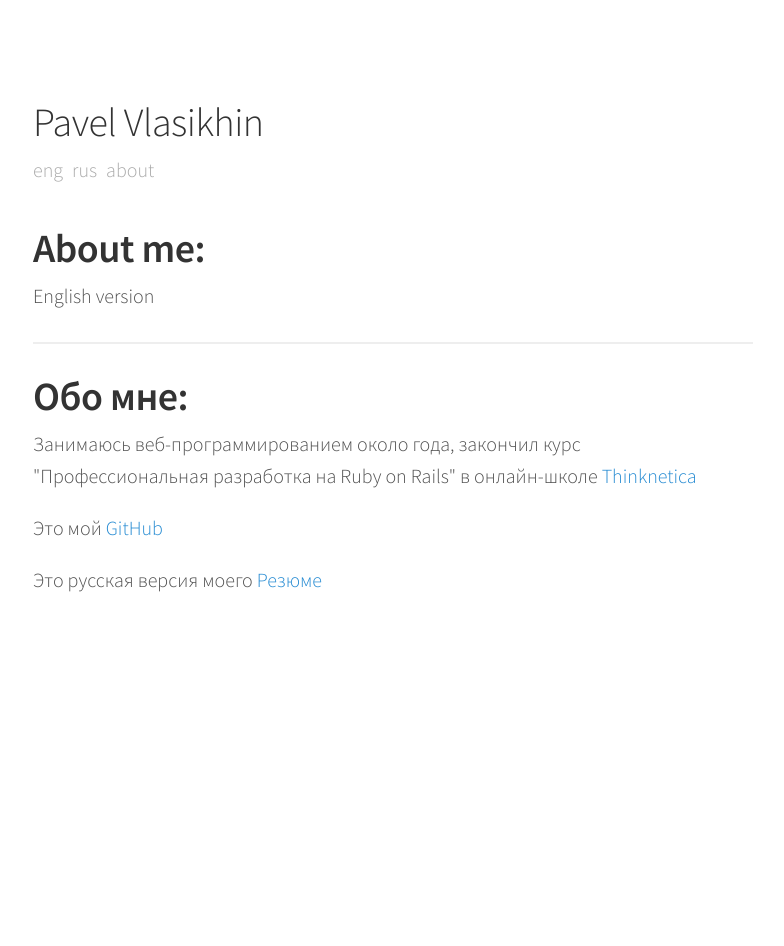
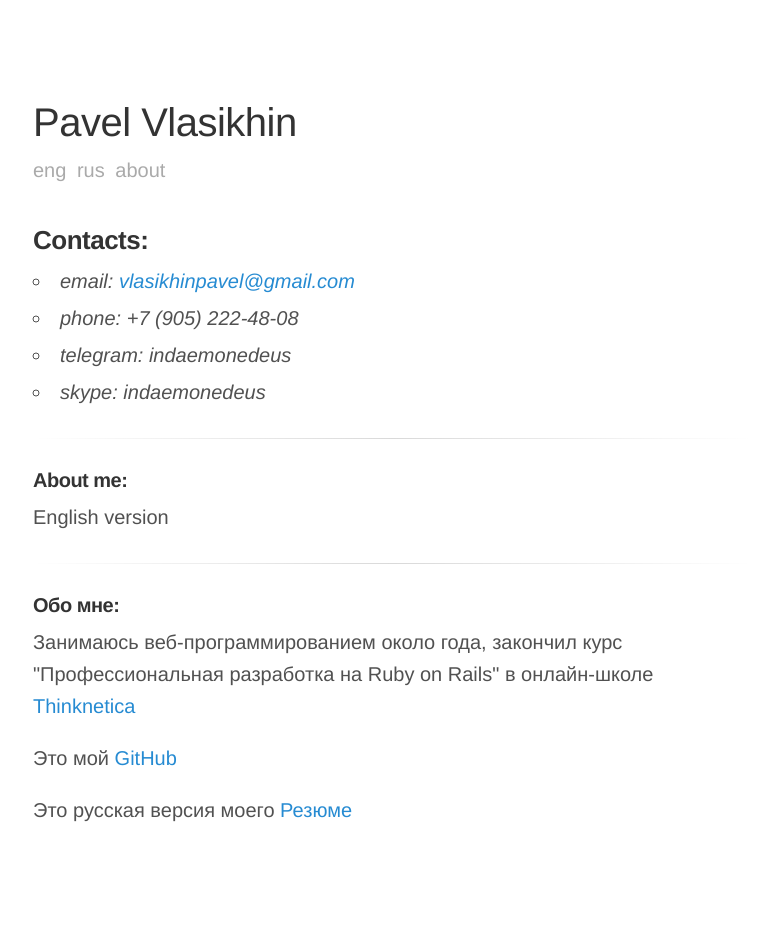
Before and after one commit to vlasikhin/vlasikhin.github.io, a Jekyll site: the page built from index.html, in a window 1280 px wide. Shown: the whole page, without its empty margins (247-1031 px from the left). Built offline with Jekyll 4.4.1, drawn with Linux system fonts in a browser that asks for light colours; before the commit the page ends 900 px from its top, so only the background shows below that.

Commit message:
changed styles and add contacts

```diff
--- a/_config.yml
+++ b/_config.yml
@@ -39,12 +39,12 @@ defaults:
       type:         "pages"
     values:
       layout:       "page"
-  -
-    scope:
-      path:         ""
-      type:         "posts"
-    values:
-      layout:       "post"
+#  -
+#    scope:
+#      path:         ""
+#      type:         "posts"
+#    values:
+#      layout:       "post"
 
 gems:
   - jekyll-seo-tag
--- a/index.html
+++ b/index.html
@@ -7,21 +7,28 @@ layout: default
   </h1>
   <nav class="masthead-nav">
     {% for nav in site.nav %}
-    <a href="{{ nav.href }}">{{ nav.name }}</a>
+      <a href="{{ nav.href }}">{{ nav.name }}</a>
     {% endfor %}
   </nav>
 </header>
-
-<h1>About me:</h1>
+<h3> Contacts: </h3>
+<address>
+  <ul>
+    <li> email: <a href="mailto:vlasikhinpavel@gmail.com">vlasikhinpavel@gmail.com</a></li>
+    <li> phone: +7 (905) 222-48-08 </li>
+    <li> telegram: indaemonedeus </li>
+    <li> skype: indaemonedeus </li>
+  </ul>
+</address>
+<hr>
+<h4> About me: </h4>
 <p>
   English version
 </p>
 
 <hr>
 
-<h1>
-  Обо мне:
-</h1>
+<h4> Обо мне: </h4>
 <p>
   Занимаюсь веб-программированием около года, закончил курс "Профессиональная разработка на
   Ruby on Rails" в онлайн-школе <a href="http://thinknetica.com/">Thinknetica</a>
--- a/style.scss
+++ b/style.scss
@@ -14,7 +14,8 @@ body {
 }
 
 html {
-  font-family: "Source Sans Pro", "Helvetica Neue", Helvetica, Arial, sans-serif;
+  font-family: "HelveticaNeue-Light", "Helvetica Neue Light", "Helvetica Neue", Helvetica, Arial, "Lucida Grande", sans-serif;
+  //font-family: "Source Sans Pro", "Helvetica Neue", Helvetica, Arial, sans-serif;
   font-size: 18px;
   font-weight: 300;
   line-height: 1.6;
@@ -125,13 +126,19 @@ ol + h3 {
   margin-top: 1.5rem;
 }
 
+//hr {
+//  border: 0;
+//  border-top: .5px solid #eee;
+//  border-bottom: .5px solid #eee;
+//  margin: 1.5rem auto;
+//}
+
 hr {
   border: 0;
-  border-top: .5px solid #eee;
-  border-bottom: .5px solid #eee;
   margin: 1.5rem auto;
+  height: 1px;
+  background-image: linear-gradient(to right, rgba(0, 0, 0, 0), rgba(0, 0, 0, 0.15), rgba(0, 0, 0, 0));
 }
-
 strong {
   color: #333;
   font-weight: 600;
@@ -168,7 +175,7 @@ pre {
 code {
   padding: .25em .5em;
   font-size: 85%;
-  color: #bf616a;
+  color: #849db6;
   background-color: #f9f9f9;
   border-radius: 3px;
 }
```
Also changed, not shown: eng.md (+2 -1 lines).
